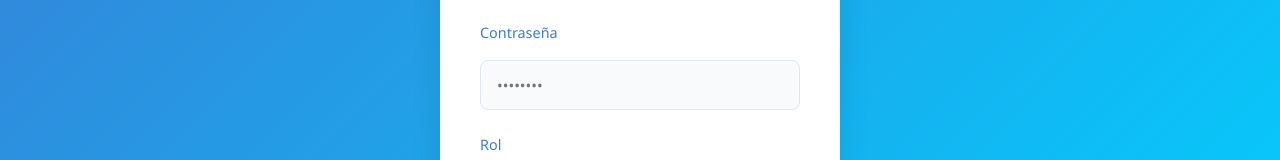
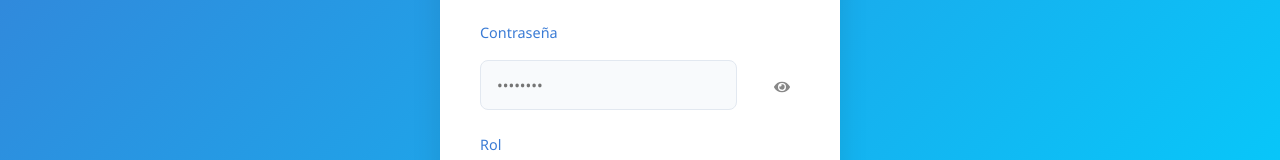
Before and after one commit to wols616/NeuroEval, a React (Create React App) app in the folder client/: page /login in a window 1280 px wide. Shown: the part 353-513 px from the top of the page. Built offline with nearby package versions, Linux system fonts and the light colour scheme.

Commit message:
Agregué ojito y validaciones

```diff
--- a/client/src/pages/Login.js
+++ b/client/src/pages/Login.js
@@ -2,6 +2,8 @@
 import { useNavigate } from 'react-router-dom';
 import { useAuth } from '../contexts/AuthContext';
 import '../styles/login.css'; // Importamos el archivo CSS
+import { FaEye, FaEyeSlash } from 'react-icons/fa';
+
 
 const Login = () => {
   const [email, setEmail] = useState('');
@@ -10,6 +12,8 @@
   const [error, setError] = useState('');
   const navigate = useNavigate();
   const { login } = useAuth();
+  const [showPassword, setShowPassword] = useState(false);
+
 
   const handleSubmit = async (e) => {
     e.preventDefault();
@@ -68,17 +72,33 @@
 
          <div className="form-group">
   <label htmlFor="password" className="form-label">Contraseña</label>
+  <div style={{ position: 'relative' }}>
     <input
       id="password"
       name="password"
-              type="password"
+      type={showPassword ? 'text' : 'password'}
       required
       className="form-input"
       placeholder="••••••••"
       value={password}
       onChange={(e) => setPassword(e.target.value)}
     />
+    <span
+      onClick={() => setShowPassword(!showPassword)}
+      style={{
+        position: 'absolute',
+        top: '50%',
+        right: '10px',
+        transform: 'translateY(-50%)',
+        cursor: 'pointer',
+        color: '#888'
+      }}
+    >
+      {showPassword ? <FaEyeSlash /> : <FaEye />}
+    </span>
   </div>
+</div>
+
 
           <div className="form-group">
             <label htmlFor="role" className="form-label">Rol</label>
--- a/client/src/pages/Users.js
+++ b/client/src/pages/Users.js
@@ -2,8 +2,11 @@
 import { useNavigate } from 'react-router-dom';
 import { Button, Form, Alert, Spinner } from 'react-bootstrap';
 import { FaUserPlus, FaUserMd, FaUserShield } from 'react-icons/fa';
+import { FaEye, FaEyeSlash } from 'react-icons/fa';
 
 const Users = () => {
+  const [showPassword, setShowPassword] = useState(false);
+
   const navigate = useNavigate();
   const [formData, setFormData] = useState({
     nombre: '',
@@ -48,7 +51,7 @@
         });
       } else {
         const errorData = await response.json();
-        setError(errorData.message || 'Error al agregar el usuario');
+        setError(errorData.error || 'Error al agregar el usuario');
       }
     } catch (error) {
       console.error('Error:', error);
@@ -111,13 +114,23 @@
                  <div className="col-md-6 mb-3">
   <Form.Group>
     <Form.Label>Contraseña</Form.Label>
+    <div className="input-group">
       <Form.Control
-                        type="password"
+        type={showPassword ? "text" : "password"}
         name="contrasena"
         value={formData.contrasena}
         onChange={handleInputChange}
         required
       />
+      <Button
+        variant="outline-secondary"
+        onClick={() => setShowPassword(!showPassword)}
+        style={{ borderTopLeftRadius: 0, borderBottomLeftRadius: 0 }}
+        tabIndex={-1}
+      >
+        {showPassword ? <FaEyeSlash /> : <FaEye />}
+      </Button>
+    </div>
   </Form.Group>
 </div>
                   <div className="col-md-6 mb-3">
```
Also changed, not shown: 1 other file (tests, documents, lock files or other folders). Lines whose indentation alone changed are shown as unchanged.
